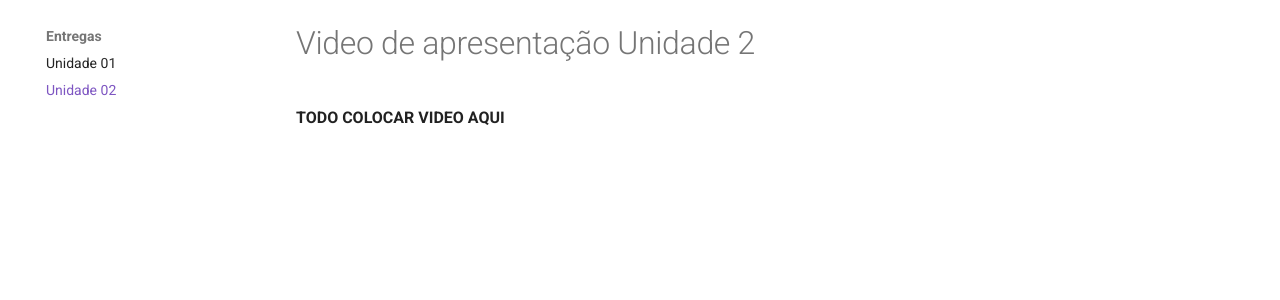
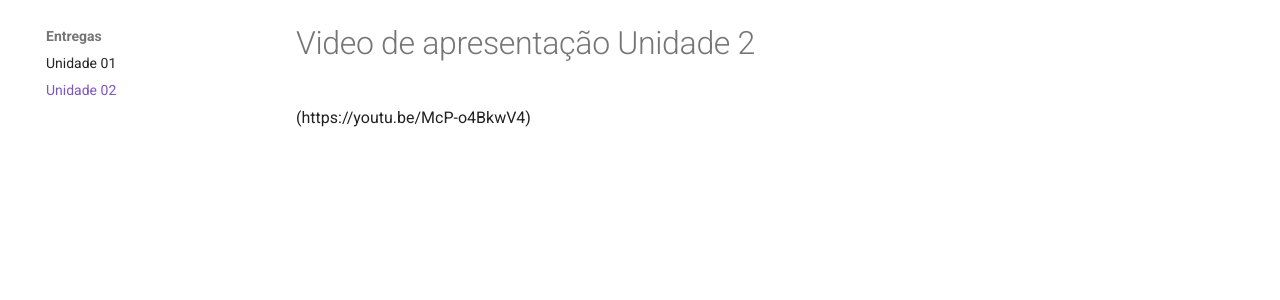
Before and after one commit to mdsreq-fga-unb/2023.1-UnBnoFluxo, an MkDocs documentation site: the page built from docs/Seminarios/Unidade02.md, in a window 1280 px wide. Shown: the part 123-423 px from the top of the page. Built offline with MkDocs 1.6.1 and Material for MkDocs 9.7.7, drawn with Linux system fonts in a browser that asks for light colours; comment, search, counter and statistics services are not loaded.

Commit message:
Update Unidade02.md

```diff
--- a/docs/Seminarios/Unidade02.md
+++ b/docs/Seminarios/Unidade02.md
@@ -1,3 +1,3 @@
 # Video de apresentação Unidade 2
 
-**TODO COLOCAR VIDEO AQUI**
+(https://youtu.be/McP-o4BkwV4)
```
